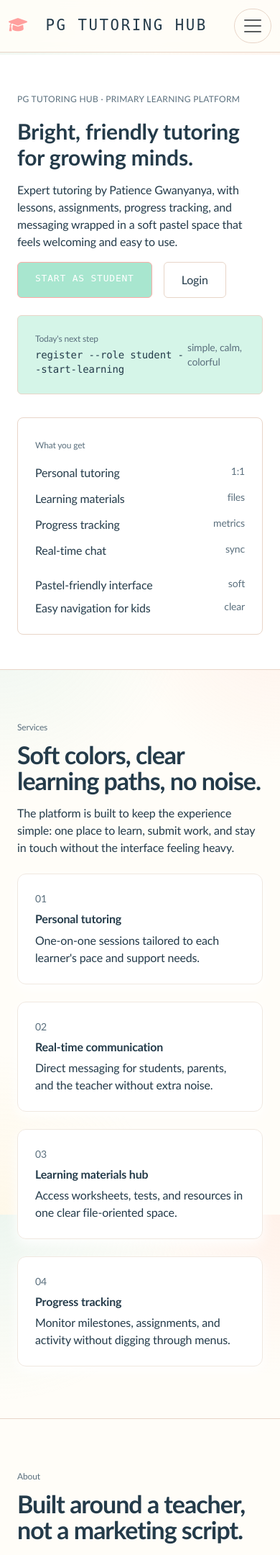
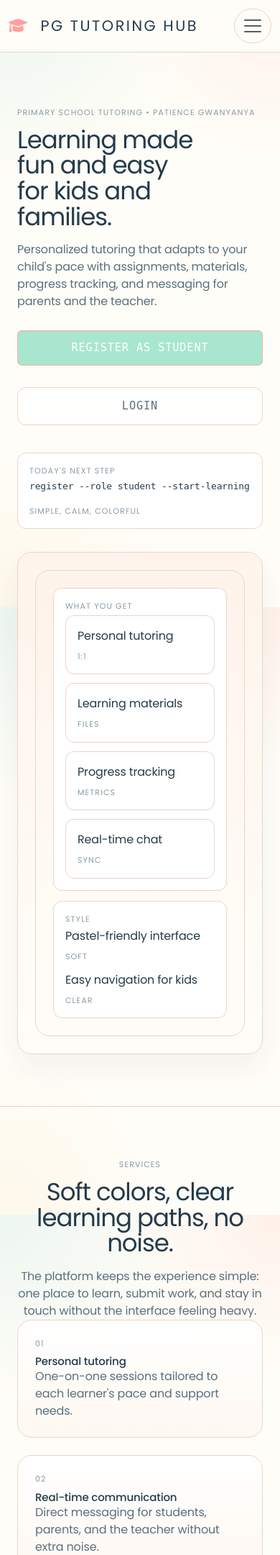
Before and after one commit to Obrien-tg/pg-tutoring-hub, a Django app: page / in a window 390 px wide. Shown: the top 2161 px of the page at 72% size. Run offline with Django 5.2, Linux system fonts and the light colour scheme; some libraries are stand-ins or nearby versions.

Commit message:
Merge warm education design

```diff
--- a/backend/static/css/main.css
+++ b/backend/static/css/main.css
@@ -42,7 +42,7 @@ html {
 }
 
 body {
-    font-family: 'Trebuchet MS', 'Verdana', 'Segoe UI', sans-serif;
+    font-family: 'Poppins', 'Trebuchet MS', 'Verdana', 'Segoe UI', sans-serif;
     line-height: 1.6;
     color: var(--text-primary);
     background: var(--bg-primary);
@@ -102,9 +102,20 @@ a:hover {
 .meta,
 .badge-user-type,
 .tag,
-.command-line,
-.small-meta {
-    font-family: 'JetBrains Mono', 'Fira Code', 'Cascadia Code', monospace;
+.small-meta,
+.btn,
+.btn-primary,
+.btn-outline-primary,
+.btn-light,
+.btn-outline-light,
+.btn-secondary,
+.btn-ghost,
+.btn-gradient,
+.btn-sunshine,
+.btn-ocean,
+.btn-forest,
+.btn-coral {
+    font-family: 'Poppins', 'Trebuchet MS', 'Verdana', 'Segoe UI', sans-serif;
 }
 
 .navbar-brand {
--- a/backend/templates/base.html
+++ b/backend/templates/base.html
@@ -25,6 +25,12 @@
     />
 
     <title>{% block title %}PG Tutoring{% endblock %}</title>
+
+    <!-- Friendly reading font for the warm learning layout -->
+    <link
+      href="https://fonts.googleapis.com/css2?family=Poppins:wght@400;500;600;700&display=swap"
+      rel="stylesheet"
+    />
 
     <!-- Bootstrap CSS -->
     <link
--- a/backend/templates/core/home.html
+++ b/backend/templates/core/home.html
@@ -1,68 +1,81 @@
-{% extends 'base.html' %} {% block title %}PG Tutoring Hub · Bringing Education
-to Your Phone{% endblock %} {% block content %}
-<section id="home" class="bg-surface py-12">
-  <div class="max-w-6xl mx-auto px-6">
-    <div class="grid grid-cols-1 lg:grid-cols-2 gap-8 items-start">
-      <div class="space-y-4">
-        <span class="text-xs text-text-secondary uppercase tracking-wide">PG Tutoring Hub · Primary learning platform</span>
-        <h1 class="text-3xl md:text-4xl font-bold">Bright, friendly tutoring for growing minds.</h1>
-        <p class="text-base text-text-primary">
-          Expert tutoring by Patience Gwanyanya, with lessons, assignments,
-          progress tracking, and messaging wrapped in a soft pastel space that
-          feels welcoming and easy to use.
+{% extends 'base.html' %}
+
+{% block title %}PG Tutoring Hub | Patience Gwanyanya – Primary School Tutoring{% endblock %}
+
+{% block content %}
+<section id="home" class="hero-shell">
+  <div class="mx-auto max-w-6xl px-4">
+    <div class="hero-grid">
+      <div class="hero-copy">
+        <div class="eyebrow">Primary School Tutoring • Patience Gwanyanya</div>
+        <h1>Learning made fun and easy for kids and families.</h1>
+        <p>
+          Personalized tutoring that adapts to your child's pace with
+          assignments, materials, progress tracking, and messaging for parents
+          and the teacher.
         </p>
 
-        <div class="flex flex-wrap gap-3">
+        <div class="hero-actions">
           {% if user.is_authenticated %}
-          <a href="{% url 'users:dashboard' %}" class="btn-primary">Open dashboard</a>
-          <a href="#services" class="btn-outline">See what's inside</a>
+          <a href="{% url 'users:dashboard' %}" class="btn btn-primary">Go to Dashboard</a>
+          <a href="#services" class="btn btn-outline-primary">Explore Services</a>
           {% else %}
-          <a href="{% url 'users:register' %}?role=student" class="btn-primary">Start as student</a>
-          <a href="{% url 'users:login' %}" class="btn-outline">Login</a>
+          <a href="{% url 'users:register' %}?role=student" class="btn btn-primary">Register as Student</a>
+          <a href="{% url 'users:login' %}" class="btn btn-outline-primary">Login</a>
           {% endif %}
         </div>
 
-        <div class="mt-4 bg-primary-light border border-border rounded-md p-4 flex items-center justify-between">
+        <div class="command-block">
           <div>
-            <div class="text-xs text-text-secondary mb-1">Today's next step</div>
-            <div class="font-mono text-sm text-text-primary">
-              {% if user.is_authenticated %} open dashboard --continue-learning
-              {% else %} register --role student --start-learning {% endif %}
+            <div class="eyebrow mb-1">Today's next step</div>
+            <div class="command-line">
+              {% if user.is_authenticated %}
+              <code>open dashboard --continue-learning</code>
+              {% else %}
+              <code>register --role student --start-learning</code>
+              {% endif %}
             </div>
           </div>
-          <span class="text-sm text-text-secondary">simple, calm, colorful</span>
+          <span class="small-meta">simple, calm, colorful</span>
         </div>
       </div>
 
-      <aside class="bg-card border border-border-light rounded-lg p-6">
-        <span class="text-xs text-text-secondary">What you get</span>
-        <div class="mt-3 space-y-3">
-          <div class="flex justify-between">
+      <aside class="hero-panel">
+        <div class="panel-stack">
+          <div class="panel-block">
+            <div class="metric-label mb-1">What you get</div>
+            <div class="stack-list">
+              <div class="metric-block d-flex justify-content-between align-items-center">
                 <span>Personal tutoring</span>
-            <span class="text-sm text-text-secondary">1:1</span>
+                <span class="small-meta">1:1</span>
               </div>
-          <div class="flex justify-between">
+              <div class="metric-block d-flex justify-content-between align-items-center">
                 <span>Learning materials</span>
-            <span class="text-sm text-text-secondary">files</span>
+                <span class="small-meta">files</span>
               </div>
-          <div class="flex justify-between">
+              <div class="metric-block d-flex justify-content-between align-items-center">
                 <span>Progress tracking</span>
-            <span class="text-sm text-text-secondary">metrics</span>
+                <span class="small-meta">metrics</span>
               </div>
-          <div class="flex justify-between">
+              <div class="metric-block d-flex justify-content-between align-items-center">
                 <span>Real-time chat</span>
-            <span class="text-sm text-text-secondary">sync</span>
+                <span class="small-meta">sync</span>
+              </div>
             </div>
           </div>
 
-        <div class="mt-4 space-y-2">
-          <div class="flex justify-between">
+          <div class="panel-block">
+            <div class="metric-label mb-1">Style</div>
+            <div class="stack-list">
+              <div class="d-flex justify-content-between align-items-center">
                 <span>Pastel-friendly interface</span>
-            <span class="text-sm text-text-secondary">soft</span>
+                <span class="small-meta">soft</span>
               </div>
-          <div class="flex justify-between">
+              <div class="d-flex justify-content-between align-items-center">
                 <span>Easy navigation for kids</span>
-            <span class="text-sm text-text-secondary">clear</span>
+                <span class="small-meta">clear</span>
+              </div>
+            </div>
           </div>
         </div>
       </aside>
@@ -70,126 +83,115 @@ to Your Phone{% endblock %} {% block content %}
   </div>
 </section>
 
-<section class="section-shell" id="services">
-  <div class="max-w-6xl mx-auto px-6">
-    <div class="text-xs text-text-secondary mb-2">Services</div>
-    <div class="mb-4">
-      <h2 class="text-2xl font-semibold">Soft colors, clear learning paths, no noise.</h2>
-      <p class="text-text-primary mt-2">
-        The platform is built to keep the experience simple: one place to
-        learn, submit work, and stay in touch without the interface feeling
-        heavy.
+<section id="services" class="section-shell">
+  <div class="mx-auto max-w-6xl px-4">
+    <div class="text-center mb-10">
+      <div class="section-label mb-2">Services</div>
+      <h2>Soft colors, clear learning paths, no noise.</h2>
+      <p class="section-desc mx-auto mt-3">
+        The platform keeps the experience simple: one place to learn, submit
+        work, and stay in touch without the interface feeling heavy.
       </p>
     </div>
 
-    <div class="grid grid-cols-1 md:grid-cols-2 lg:grid-cols-4 gap-4">
-      <article class="card">
-        <span class="text-sm text-text-secondary mb-2 block">01</span>
-        <h3 class="font-semibold">Personal tutoring</h3>
-        <p class="text-text-primary mt-2">
-          One-on-one sessions tailored to each learner's pace and support
-          needs.
-        </p>
+    <div class="row g-4">
+      <div class="col-sm-6 col-lg-4">
+        <article class="feature-card h-100">
+          <div class="metric-label mb-2">01</div>
+          <h3>Personal tutoring</h3>
+          <p>One-on-one sessions tailored to each learner's pace and support needs.</p>
         </article>
-      <article class="card">
-        <span class="text-sm text-text-secondary mb-2 block">02</span>
-        <h3 class="font-semibold">Real-time communication</h3>
-        <p class="text-text-primary mt-2">
-          Direct messaging for students, parents, and the teacher without extra
-          noise.
-        </p>
+      </div>
+      <div class="col-sm-6 col-lg-4">
+        <article class="feature-card h-100">
+          <div class="metric-label mb-2">02</div>
+          <h3>Real-time communication</h3>
+          <p>Direct messaging for students, parents, and the teacher without extra noise.</p>
         </article>
-      <article class="card">
-        <span class="text-sm text-text-secondary mb-2 block">03</span>
-        <h3 class="font-semibold">Learning materials hub</h3>
-        <p class="text-text-primary mt-2">
-          Access worksheets, tests, and resources in one clear file-oriented
-          space.
-        </p>
+      </div>
+      <div class="col-sm-6 col-lg-4">
+        <article class="feature-card h-100">
+          <div class="metric-label mb-2">03</div>
+          <h3>Learning materials hub</h3>
+          <p>Access worksheets, tests, and resources in one clear file-oriented space.</p>
         </article>
-      <article class="card">
-        <span class="text-sm text-text-secondary mb-2 block">04</span>
-        <h3 class="font-semibold">Progress tracking</h3>
-        <p class="text-text-primary mt-2">
-          Monitor milestones, assignments, and activity without digging through
-          menus.
-        </p>
+      </div>
+      <div class="col-sm-6 col-lg-4">
+        <article class="feature-card h-100">
+          <div class="metric-label mb-2">04</div>
+          <h3>Progress tracking</h3>
+          <p>Monitor milestones, assignments, and activity without digging through menus.</p>
+        </article>
+      </div>
+      <div class="col-sm-6 col-lg-4">
+        <article class="feature-card h-100">
+          <div class="metric-label mb-2">05</div>
+          <h3>Parent visibility</h3>
+          <p>Stay informed with clear updates so families can follow learning closely.</p>
+        </article>
+      </div>
+      <div class="col-sm-6 col-lg-4">
+        <article class="feature-card h-100">
+          <div class="metric-label mb-2">06</div>
+          <h3>Progress reports</h3>
+          <p>Track completion, effort, and subject-by-subject progress at a glance.</p>
         </article>
       </div>
     </div>
+
+    {% if not user.is_authenticated %}
+    <div class="text-center mt-10">
+      <a href="{% url 'users:register' %}?role=student" class="btn btn-primary">Register as a Student</a>
+    </div>
+    {% endif %}
+  </div>
 </section>
 
-<section class="section-shell" id="about">
-  <div class="max-w-6xl mx-auto px-6">
-    <div class="grid grid-cols-1 lg:grid-cols-2 gap-8 items-start">
+<section id="about" class="section-shell">
+  <div class="mx-auto grid max-w-6xl gap-8 px-4 md:grid-cols-2 md:items-center md:gap-12">
     <div>
-        <div class="text-xs text-text-secondary mb-2">About</div>
-        <h2 class="text-2xl font-semibold">Built around a teacher, not a marketing script.</h2>
-        <p class="text-text-primary mt-2">
+      <div class="section-label mb-2">About</div>
+      <h2>Built around a teacher, not a marketing script.</h2>
+      <p class="section-desc mt-3">
         Patience Gwanyanya leads the tutoring experience with a focus on
         clarity, consistency, and approachable guidance for primary school
         learners.
       </p>
-        <p class="text-text-secondary mt-3">
-          The layout now leans into a pastel learning mood: soft backgrounds,
-          cheerful accents, and a calmer structure that feels friendly for
-          children and parents.
-        </p>
+      <ul class="stack-list mt-5">
+        <li class="metric-block">Certified primary school educator with hands-on classroom experience</li>
+        <li class="metric-block">Modern teaching methods designed for mobile-first families</li>
+        <li class="metric-block">Structured progress tracking keeps parents fully in the loop</li>
+        <li class="metric-block">Personalized feedback for every student and every assignment</li>
+      </ul>
 
-        <div class="mt-4 flex gap-3">
-          <a href="{% url 'users:register' %}?role=parent" class="btn-primary">Register as parent</a>
-          <a href="{% url 'users:register' %}?role=teacher" class="btn-outline">Register as teacher</a>
+      <div class="section-actions mt-6">
+        <a href="{% url 'users:register' %}?role=parent" class="btn btn-primary">Register as Parent</a>
+        <a href="{% url 'users:register' %}?role=teacher" class="btn btn-outline-primary">Register as Teacher</a>
       </div>
     </div>
 
     <div>
       {% include 'components/tutor_card.html' %}
-        <div class="mt-4 space-y-2">
-          <div class="flex justify-between">
-            <span>Certified primary educator</span>
-            <span class="text-sm text-text-secondary">verified</span>
-          </div>
-          <div class="flex justify-between">
-            <span>Community-focused teaching</span>
-            <span class="text-sm text-text-secondary">local</span>
-          </div>
-          <div class="flex justify-between">
-            <span>Technology-enhanced learning</span>
-            <span class="text-sm text-text-secondary">online</span>
     </div>
   </div>
+</section>
+
+{% if not user.is_authenticated %}
+<section class="section-shell">
+  <div class="mx-auto max-w-6xl px-4">
+    <div class="hero-panel">
+      <h2>Get started today</h2>
+      <p class="section-desc mt-3">
+        Join as a student, parent, or teacher and start learning together.
+      </p>
+
+      <div class="section-actions mt-6">
+        <a href="{% url 'users:register' %}?role=student" class="btn btn-primary">Register as Student</a>
+        <a href="{% url 'users:register' %}?role=parent" class="btn btn-outline-primary">Register as Parent</a>
+        <a href="{% url 'users:login' %}" class="btn btn-ghost">Already have an account? Login</a>
       </div>
     </div>
   </div>
 </section>
-
-<section class="section-shell" id="contact">
-</div>
-  <div class="max-w-6xl mx-auto px-6 mt-8">
-    <div class="text-xs text-text-secondary mb-2">Get started</div>
-    <h2 class="text-2xl font-semibold">Start with the account flow that fits your role.</h2>
-    <p class="text-text-primary mt-2">The fastest path is to create an account and move straight into the dashboard.</p>
-
-    <div class="grid grid-cols-1 md:grid-cols-3 gap-4 mt-6">
-      <div class="card">
-        <div class="text-sm text-text-secondary mb-2">Student</div>
-        <h3 class="font-semibold mb-2">Access assignments and materials.</h3>
-        <p class="mb-4 text-text-primary">Register as a student to get a clean dashboard and learning flow.</p>
-        <a href="{% url 'users:register' %}?role=student" class="btn-primary w-full">Register as student</a>
-      </div>
-      <div class="card">
-        <div class="text-sm text-text-secondary mb-2">Parent</div>
-        <h3 class="font-semibold mb-2">Follow progress and stay informed.</h3>
-        <p class="mb-4 text-text-primary">Register as a parent to keep track of activity and milestones.</p>
-        <a href="{% url 'users:register' %}?role=parent" class="btn-primary w-full">Register as parent</a>
-      </div>
-      <div class="card">
-        <div class="text-sm text-text-secondary mb-2">Teacher</div>
-        <h3 class="font-semibold mb-2">Manage classes, materials, and submissions.</h3>
-        <p class="mb-4 text-text-primary">Sign up as a teacher to use the full tutoring workflow.</p>
-        <a href="{% url 'users:register' %}?role=teacher" class="btn-primary w-full">Register as teacher</a>
-      </div>
-    </div>
-  </div>
-</section>
+{% endif %}
 {% endblock %}
```
Lines whose indentation alone changed are shown as unchanged.
